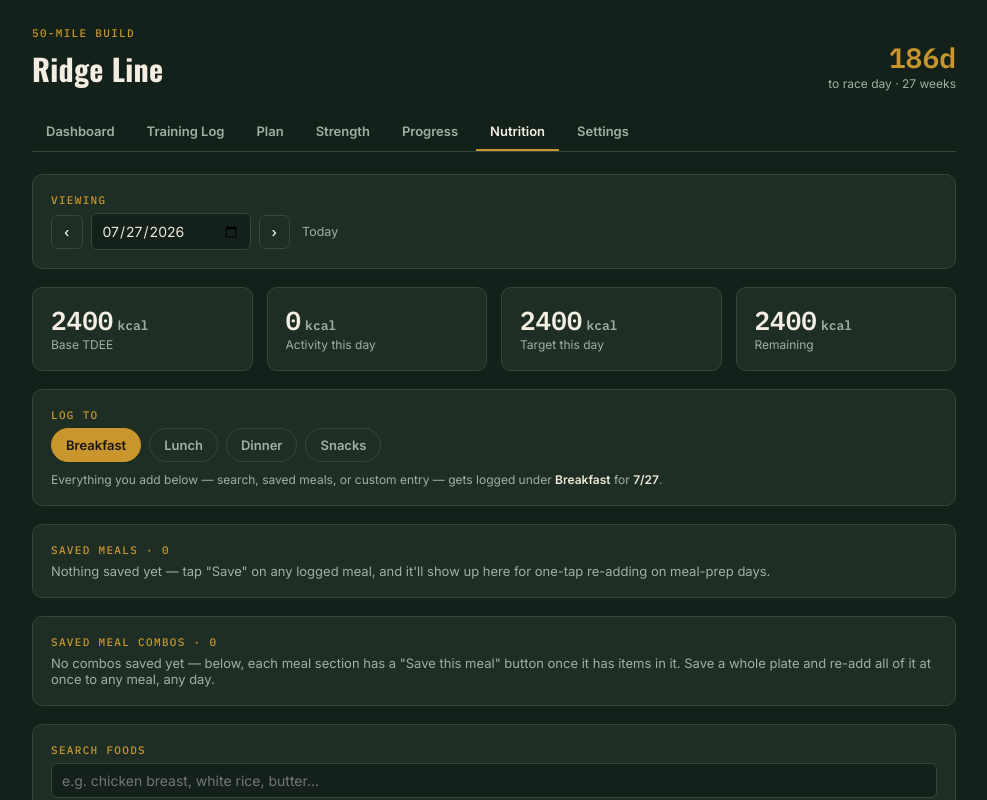
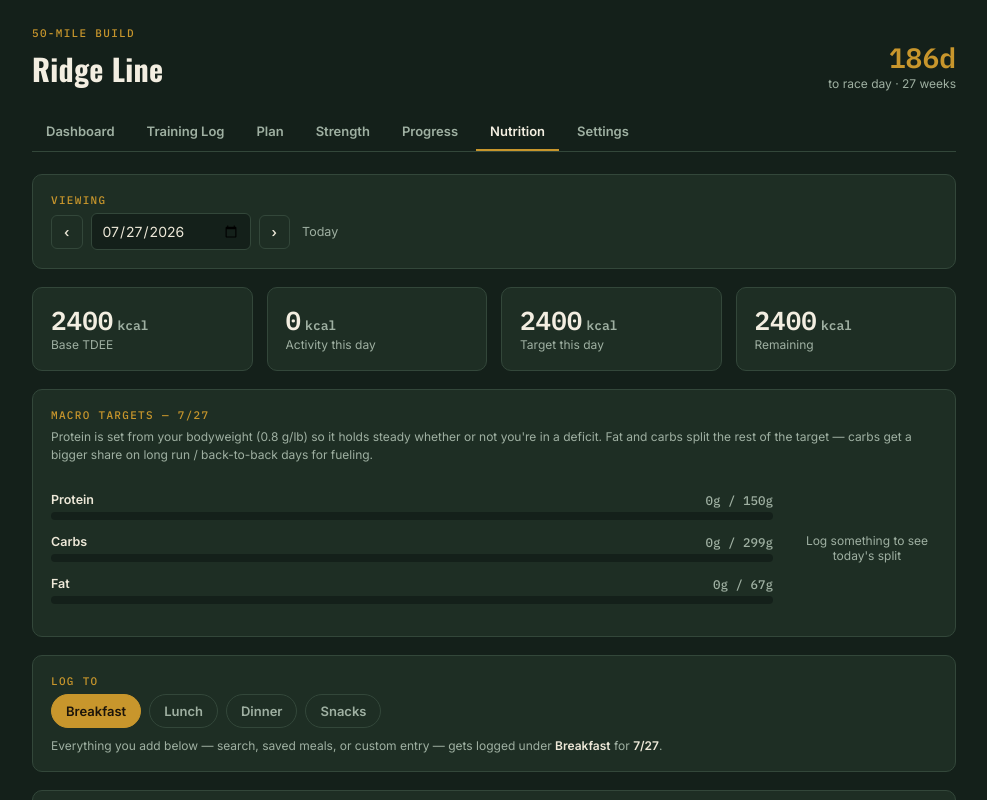
Before and after one commit to jeffjacot/ridge-line, a React (Vite) app: page / in a window 1280 px wide. Both pictures are taken after a click on the element "Nutrition". Shown: the top 800 px of the page, without its empty margins (146-1133 px from the left). Built offline with nearby package versions, Linux system fonts and the light colour scheme.

Commit message:
Update App.jsx

```diff
--- a/src/App.jsx
+++ b/src/App.jsx
@@ -1,5 +1,5 @@
 import React, { useState, useEffect, useMemo, useCallback } from "react";
-import { LineChart, Line, BarChart, Bar, XAxis, YAxis, CartesianGrid, Tooltip, ResponsiveContainer, Legend } from "recharts";
+import { LineChart, Line, BarChart, Bar, PieChart, Pie, Cell, XAxis, YAxis, CartesianGrid, Tooltip, ResponsiveContainer, Legend } from "recharts";
 
 /* ---------- design tokens ----------
   Palette: deep trail forest + topo paper + trail-marker amber
@@ -402,6 +402,22 @@ function computeDayEnergy(dateStr, profile, plan, runs) {
   const targetKcal = Math.round(Math.max(preDeficitTarget - rawDeficit, safetyFloor));
   const appliedDeficit = preDeficitTarget - targetKcal;
   return { targetKcal, activityKcal, appliedDeficit, isHardDay, prescription, phase: week.phase };
+}
+
+// Suggested macro split for a given day's calorie target. Protein anchors to
+// bodyweight when known (0.8 g/lb is a solid endurance+strength number,
+// comfortably covers muscle maintenance even in a deficit). Fat holds a
+// smaller share on hard/long-run days, leaving more of the budget for carbs
+// to fuel and refill glycogen; the deficit itself is already baked into
+// targetKcal by the time it gets here.
+function calcMacroTargets(targetKcal, weightLb, isHardDay) {
+  const proteinG = weightLb ? Math.round(Number(weightLb) * 0.8) : Math.round((targetKcal * 0.25) / 4);
+  const fatPct = isHardDay ? 0.2 : 0.25;
+  const proteinKcal = proteinG * 4;
+  const fatG = Math.round((targetKcal * fatPct) / 9);
+  const fatKcal = fatG * 9;
+  const carbsG = Math.max(Math.round((targetKcal - proteinKcal - fatKcal) / 4), 0);
+  return { proteinG, carbsG, fatG };
 }
 
 // ---------- elevation profile (signature element) ----------
@@ -1706,6 +1722,7 @@ function Nutrition({
     { cal: 0, protein: 0, carbs: 0, fat: 0 }
   );
   const remaining = targetKcal - dayTotals.cal;
+  const macroTargets = calcMacroTargets(targetKcal, profile.weightLb, isHardDay);
 
   return (
     <div style={{ display: "flex", flexDirection: "column", gap: 18 }}>
@@ -1734,6 +1751,70 @@ function Nutrition({
           <Stat label={remaining < 0 ? "Over target" : "Remaining"} value={Math.abs(remaining)} unit="kcal" />
         </Card>
       </div>
+
+      <Card>
+        <Eyebrow>Macro targets — {fmtShort(viewDate)}</Eyebrow>
+        <div style={{ color: COLORS.inkSoft, fontSize: 12, marginBottom: 14, lineHeight: 1.5 }}>
+          Protein is set from your bodyweight (0.8 g/lb) so it holds steady whether or not you're in a deficit. Fat and carbs split the rest of the target — carbs get a bigger share on long run / back-to-back days for fueling.
+        </div>
+        <div style={{ display: "flex", gap: 24, flexWrap: "wrap", alignItems: "center" }}>
+          <div style={{ flex: "1 1 240px", display: "flex", flexDirection: "column", gap: 14 }}>
+            {[
+              { label: "Protein", have: dayTotals.protein, target: macroTargets.proteinG, color: COLORS.rust },
+              { label: "Carbs", have: dayTotals.carbs, target: macroTargets.carbsG, color: COLORS.amber },
+              { label: "Fat", have: dayTotals.fat, target: macroTargets.fatG, color: COLORS.moss },
+            ].map((m) => {
+              const pct = m.target > 0 ? Math.min(100, Math.round((m.have / m.target) * 100)) : 0;
+              return (
+                <div key={m.label}>
+                  <div style={{ display: "flex", justifyContent: "space-between", fontSize: 12.5, marginBottom: 4 }}>
+                    <span style={{ color: COLORS.ink, fontWeight: 600 }}>{m.label}</span>
+                    <span style={{ color: COLORS.inkSoft, fontFamily: "IBM Plex Mono, monospace" }}>
+                      {Math.round(m.have)}g / {m.target}g
+                    </span>
+                  </div>
+                  <div style={{ height: 8, borderRadius: 4, background: COLORS.bg, overflow: "hidden" }}>
+                    <div style={{ width: `${pct}%`, height: "100%", background: m.color, borderRadius: 4 }} />
+                  </div>
+                </div>
+              );
+            })}
+          </div>
+          <div style={{ width: 140, height: 140, flexShrink: 0 }}>
+            {dayTotals.cal > 0 ? (
+              <ResponsiveContainer width="100%" height="100%">
+                <PieChart>
+                  <Pie
+                    data={[
+                      { name: "Protein", value: Math.max(dayTotals.protein * 4, 0) },
+                      { name: "Carbs", value: Math.max(dayTotals.carbs * 4, 0) },
+                      { name: "Fat", value: Math.max(dayTotals.fat * 9, 0) },
+                    ]}
+                    dataKey="value"
+                    nameKey="name"
+                    innerRadius={35}
+                    outerRadius={60}
+                    stroke="none"
+                  >
+                    <Cell fill={COLORS.rust} />
+                    <Cell fill={COLORS.amber} />
+                    <Cell fill={COLORS.moss} />
+                  </Pie>
+                  <Tooltip
+                    contentStyle={{ background: COLORS.surface, border: `1px solid ${COLORS.line}`, fontSize: 12 }}
+                    labelStyle={{ color: COLORS.paper }}
+                    formatter={(value, name) => [`${Math.round(value)} kcal`, name]}
+                  />
+                </PieChart>
+              </ResponsiveContainer>
+            ) : (
+              <div style={{ display: "flex", alignItems: "center", justifyContent: "center", height: "100%", color: COLORS.inkSoft, fontSize: 12, textAlign: "center" }}>
+                Log something to see today's split
+              </div>
+            )}
+          </div>
+        </div>
+      </Card>
 
       <Card>
         <Eyebrow>Log to</Eyebrow>
```
